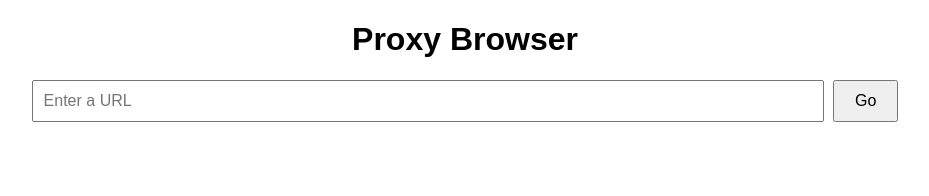
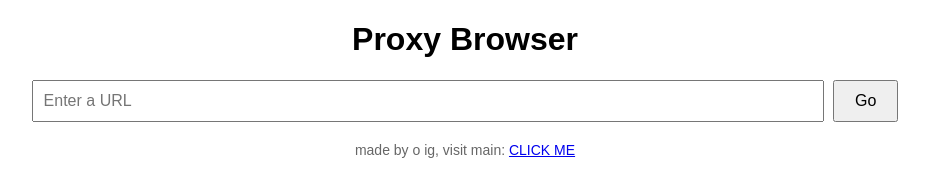
Before and after one commit to bothwellstuff/browse, a plain HTML site: page index.html in a window 1280 px wide. Shown: the whole page, without its empty margins (175-1104 px from the left). Drawn offline with Linux system fonts and the light colour scheme.

Commit message:
Update index.html

```diff
--- a/index.html
+++ b/index.html
@@ -33,5 +33,11 @@
       container.appendChild(frame);
     }
   </script>
+<footer style="margin-top:20px; font-size:14px; color:#666;">
+  <p>
+    made by o ig, visit main:
+    <a href="https://bothwellstuff.github.io/bothwlllll/" target="_blank">CLICK ME</a>
+  </p>
+</footer>
 </body>
 </html>
```
